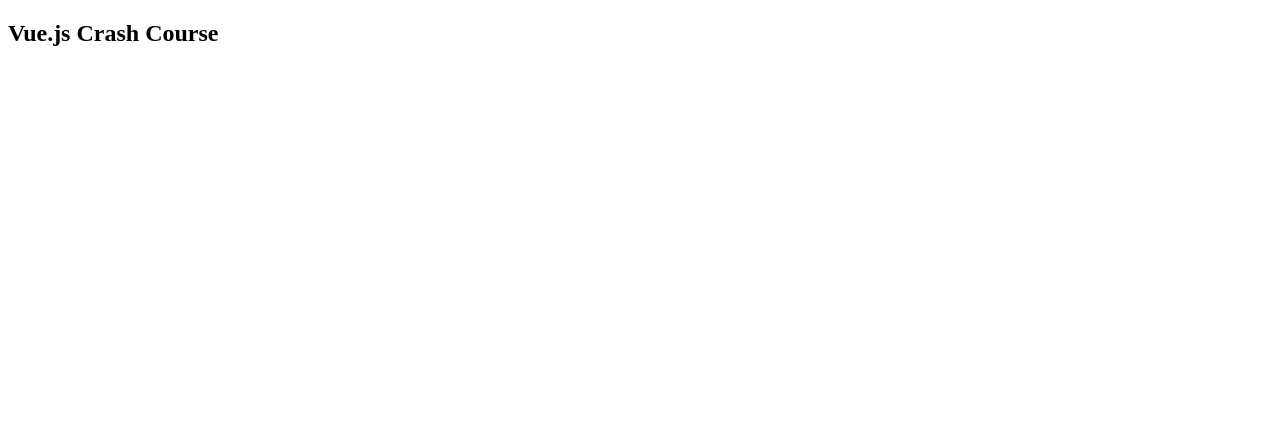
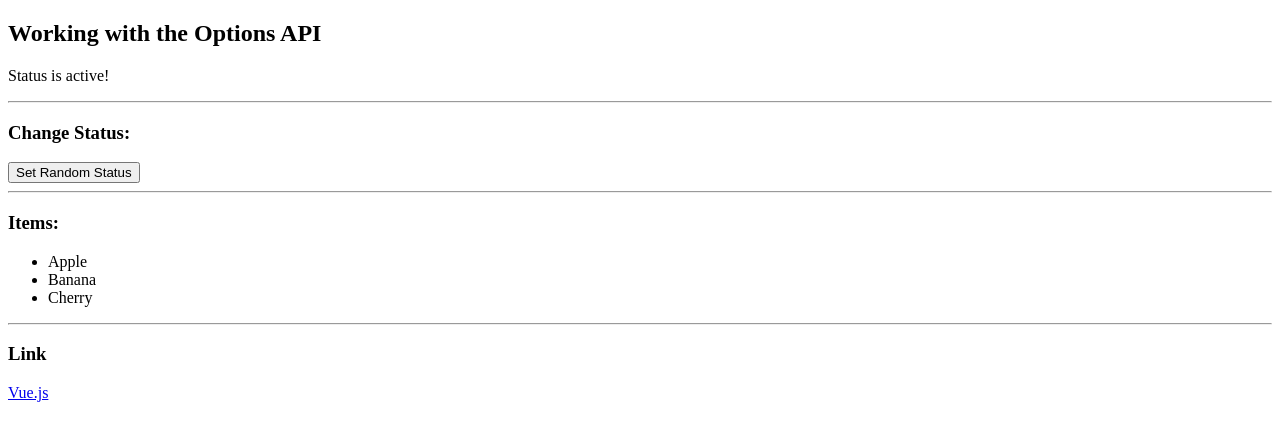
Before and after one commit to boolfalse/vue-job-board, a Vue app: page / in a window 1280 px wide. Shown: the top 440 px of the page. Built offline with nearby package versions, Linux system fonts and the light colour scheme.

Commit message:
Working with the Options API

```diff
--- a/src/App.vue
+++ b/src/App.vue
@@ -1,4 +1,60 @@
+
+<script>
+export default {
+  name: "App",
+  data() {
+    return {
+      message: "Working with the Options API",
+      status: "active",
+      items: [
+        { id: 1, name: "Apple" },
+        { id: 2, name: "Banana" },
+        { id: 3, name: "Cherry" },
+      ],
+      link: {
+        url: "https://vuejs.org/guide/quick-start.html",
+        title: "Vue.js",
+      },
+    }
+  },
+  methods: {
+    getNewStatus() {
+      return Math.random() > 0.33 ? "active" : Math.random() > 0.66 ? "pending" : "inactive";
+    },
+    setRandomStatus() {
+      while (true) {
+        const randomStatus = this.getNewStatus();
+        if (randomStatus !== this.status) {
+          this.status = randomStatus;
+          break;
+        }
+      }
+    }
+  }
+}
+</script>
 
 <template>
-  <h2>Vue.js Crash Course</h2>
+  <h2>{{ message }}</h2>
+  <p v-if="status === 'active'">Status is active!</p>
+  <p v-else-if="status === 'pending'">Status is pending!</p>
+  <p v-else>Status is inactive!</p>
+
+  <hr>
+
+  <h3>Change Status:</h3>
+<!--  <button v-on:click="setRandomStatus">Set Random Status</button>-->
+  <button @click="setRandomStatus">Set Random Status</button>
+
+  <hr>
+
+  <h3>Items:</h3>
+  <ul>
+    <li v-for="item in items" :key="item.id">{{ item.name }}</li>
+  </ul>
+
+  <hr>
+  <h3>Link</h3>
+<!--  <a v-bind:href="link.url" v-bind:title="link.title" target="_blank">{{ link.title }}</a>-->
+  <a :href="link.url" :title="link.title" target="_blank">{{ link.title }}</a>
 </template>
```
